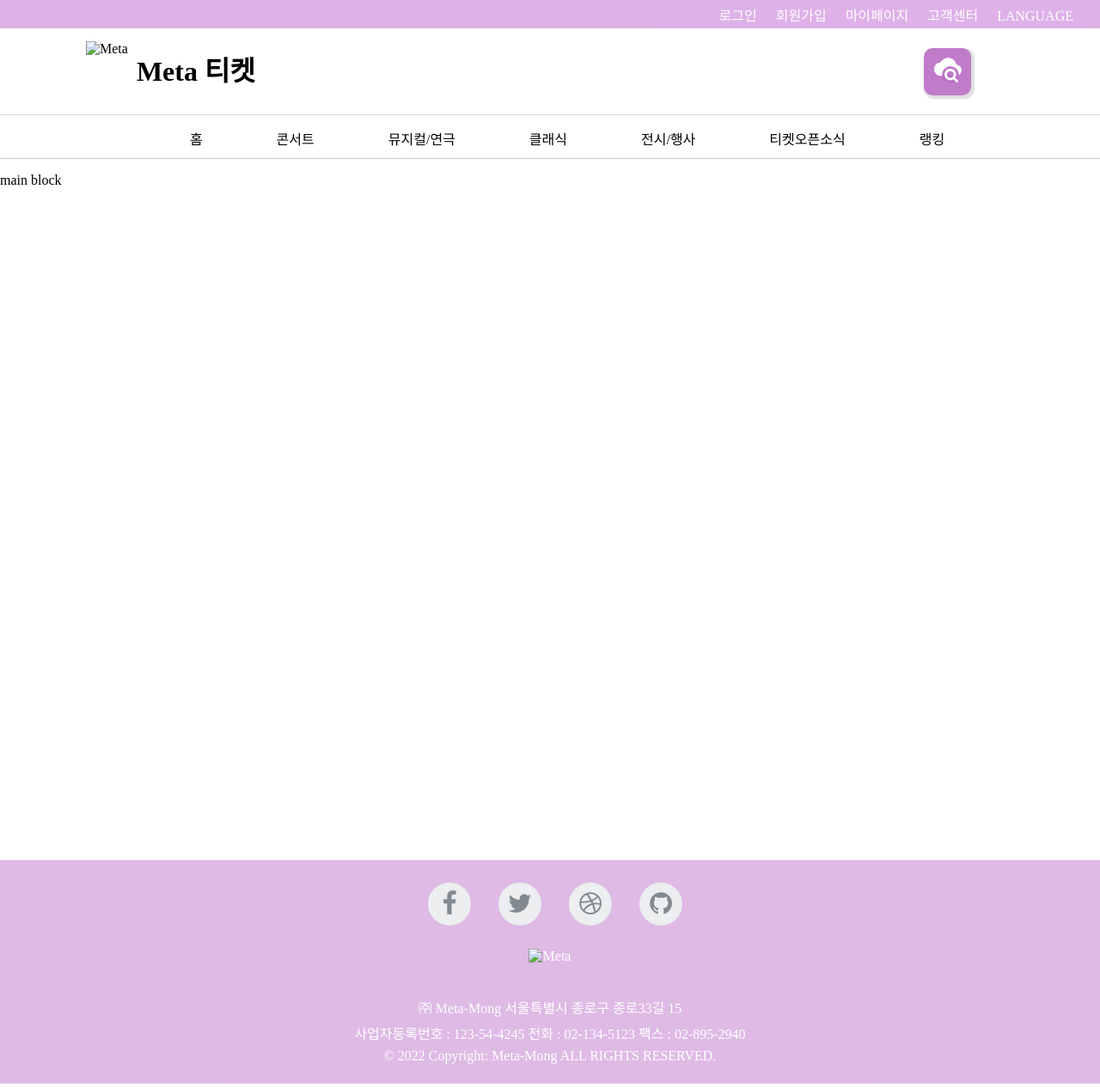
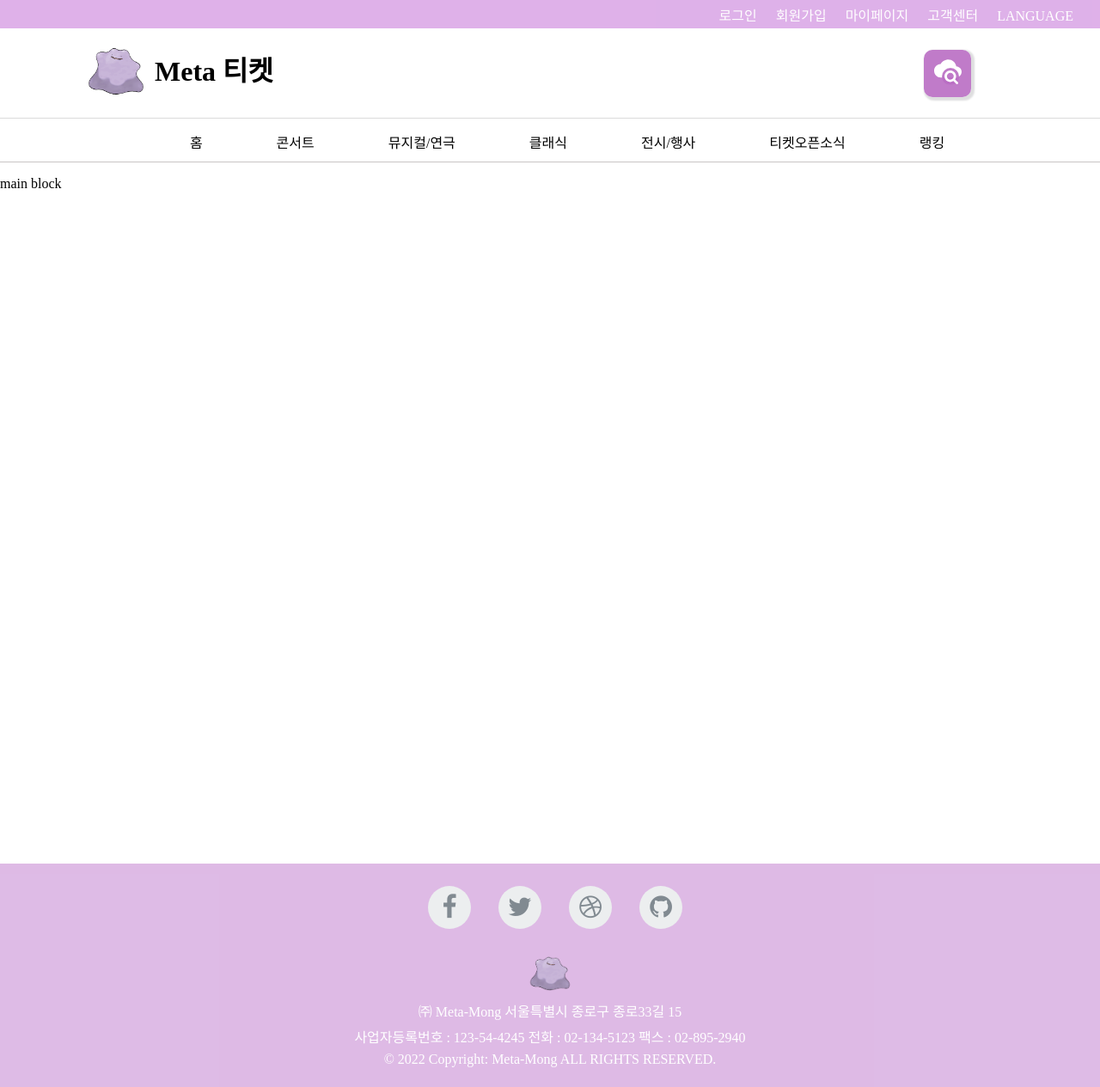
Before and after one commit to Meta-mong/Meta-Ticket-front-end, a plain HTML site: page index.html in a window 1280 px wide. Shown: the whole page at 86% size. Drawn offline with Linux system fonts and the light colour scheme.

Commit message:
update img

```diff
--- a/index.html
+++ b/index.html
@@ -22,7 +22,7 @@
             </div>
             <div class="header-center">
                 <div class="header-center-left">
-                    <img src="C:\Users\leesh\Desktop\신분증.png" alt="Meta" style="width: 70px; height:70px;">
+                    <img src="img/metamong.png" alt="Meta" style="width: 70px; height:70px;">
                     <h1 class="header-center-left-h1">Meta 티켓</h1>
 
                 </div>
@@ -84,7 +84,7 @@
 
               <!-- Copyright -->
               <div class="footer-copyright">
-                <img src="C:\Users\leesh\Desktop\신분증.png" alt="Meta" style="width: 50px; height:50px;">
+                <img src="img/metamong.png" alt="Meta" style="width: 50px; height:50px;">
                 <span>㈜ Meta-Mong 서울특별시 종로구 종로33길 15</span>
                 <span>사업자등록번호 : 123-54-4245 전화 : 02-134-5123 팩스 : 02-895-2940</span>
                 <span>© 2022 Copyright: Meta-Mong ALL RIGHTS RESERVED.</span>
```
Also changed, not shown: img/metamong.png (added).
